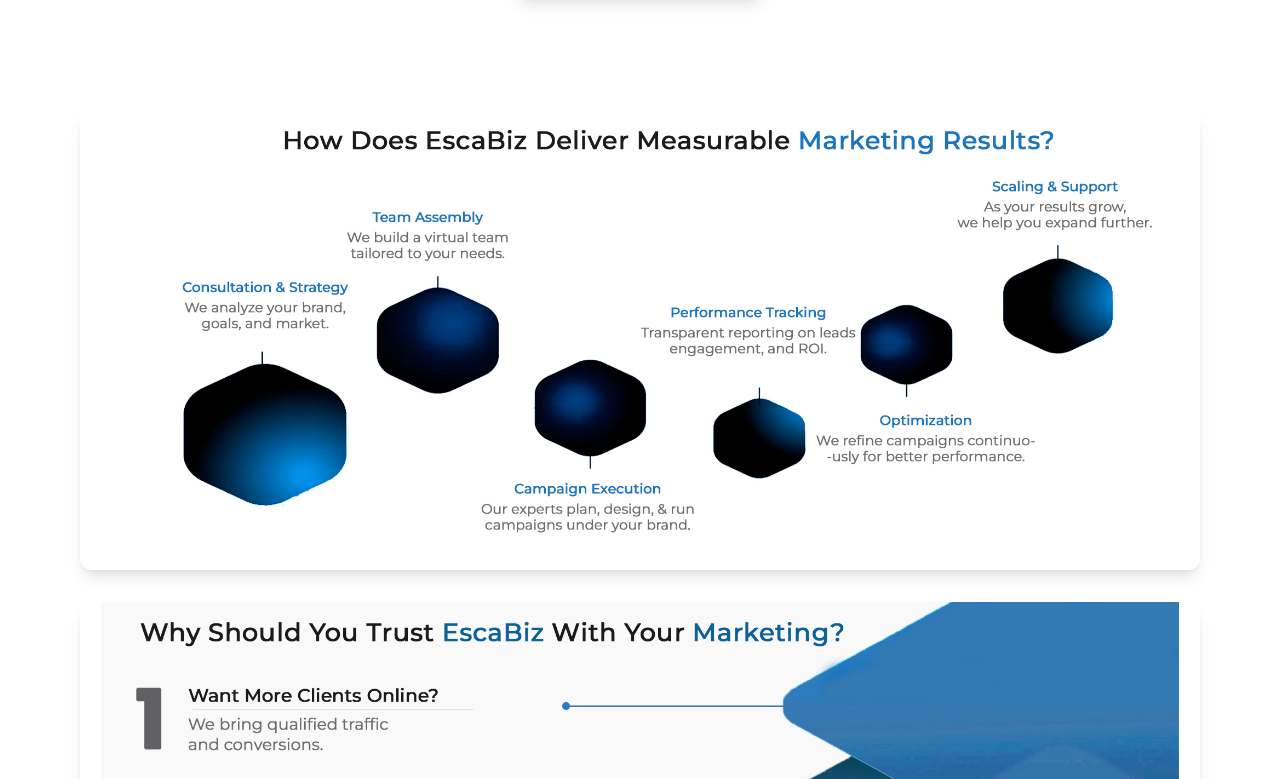
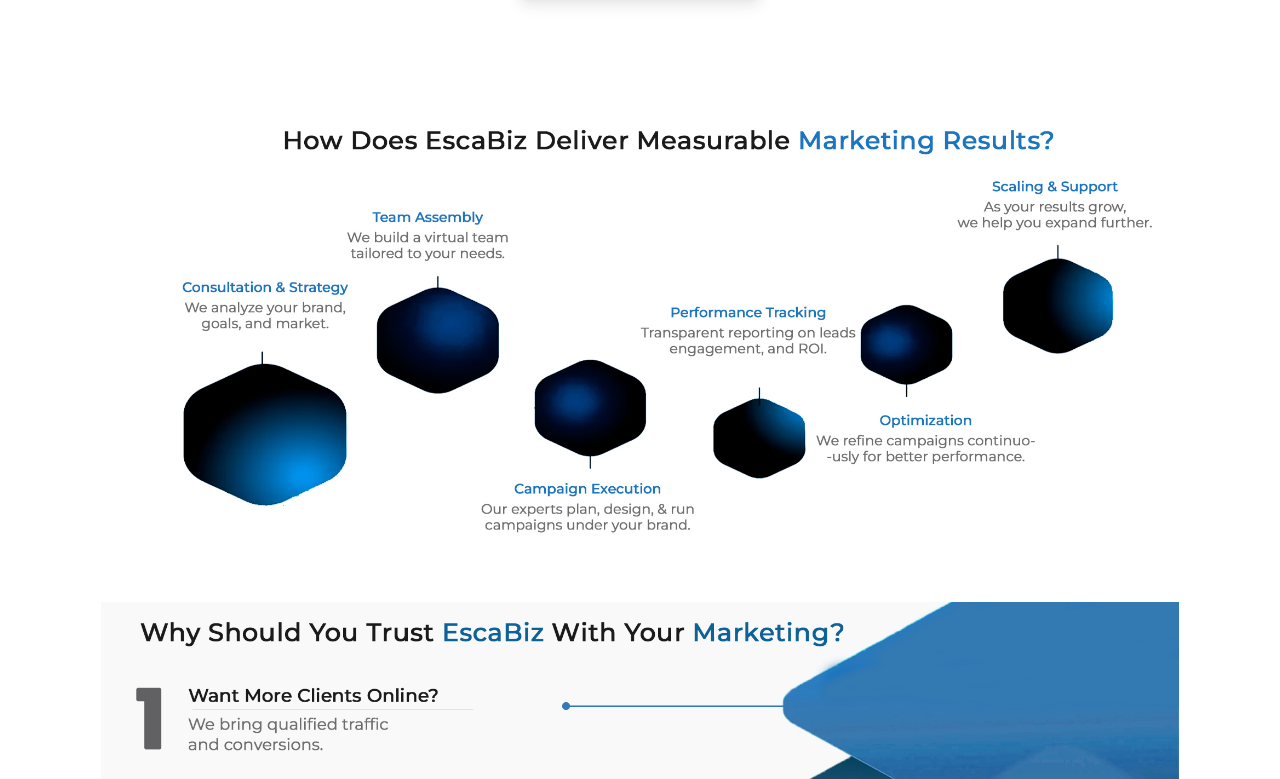
Before and after one commit to Sharmeen-Rauf/escabiz, a Next.js app: page /virtual-staff-augmentation/marketing-vsa in a window 1280 px wide. Shown: the part 2641-3420 px from the top of the page. Built offline with nearby package versions, Linux system fonts and the light colour scheme.

Commit message:
Remove background color from banner images on Marketing VSA page for a cleaner design and improved visual consistency.

```diff
--- a/src/app/virtual-staff-augmentation/marketing-vsa/page.tsx
+++ b/src/app/virtual-staff-augmentation/marketing-vsa/page.tsx
@@ -325,9 +325,9 @@ export default function MarketingVSAPage() {
               "/Banner-2.jpg",
               "/Banner-4.jpg",
             ].map((src, i) => (
-              <div key={i} className="relative w-full h-[360px] md:h-[460px] bg-white rounded-xl overflow-hidden shadow-lg">
+              <div key={i} className="relative w-full h-[360px] md:h-[460px] rounded-xl overflow-hidden">
                 {/* eslint-disable-next-line @next/next/no-img-element */}
-                <img src={src} alt={`banner-${i}`} className="absolute inset-0 w-full h-full object-contain bg-white" />
+                <img src={src} alt={`banner-${i}`} className="absolute inset-0 w-full h-full object-contain" />
               </div>
             ))}
           </div>
```
